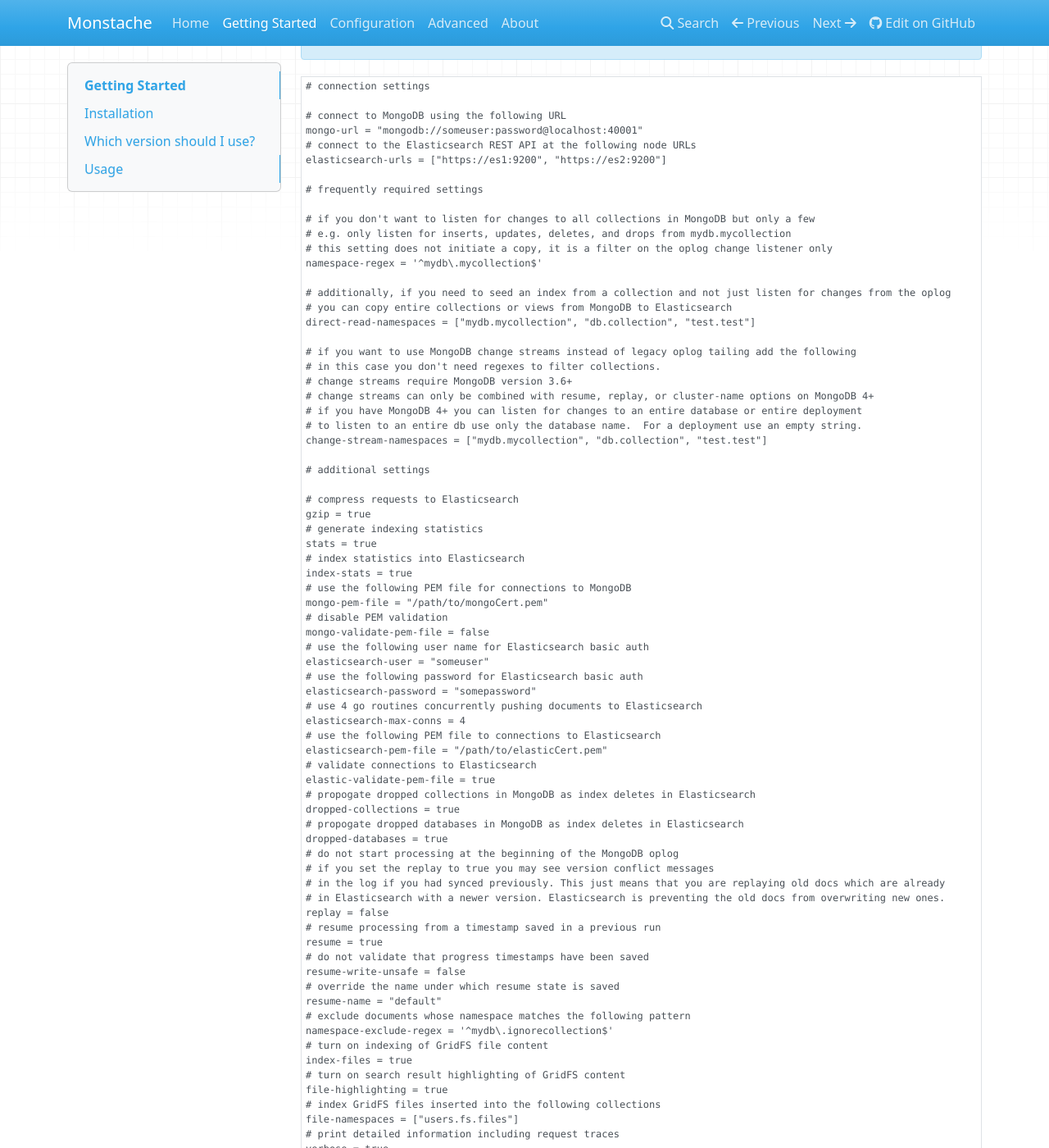
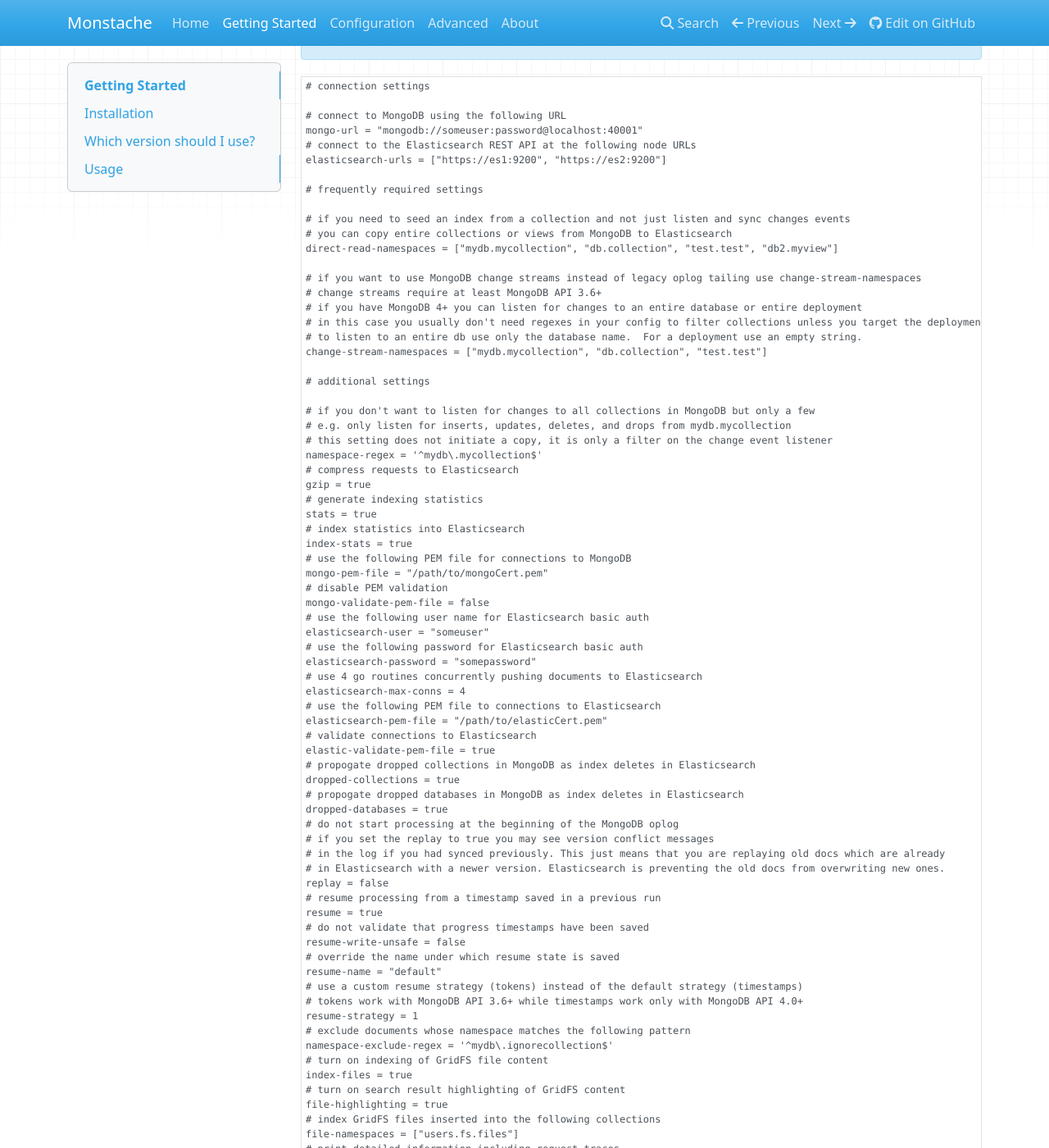
Before and after one commit to rwynn/monstache-site, an MkDocs documentation site: the page built from src/start.md, in a window 1280 px wide and 1400 px high, scrolled down 2133 px. Shown: the whole window at 82% size. Built offline with MkDocs 1.6.1, drawn with Linux system fonts in a browser that asks for light colours; nearby versions of some CDN libraries; a style sheet for code colours, icons or effects is not loaded.

Commit message:
cleanup docs

```diff
--- a/docs/index.html
+++ b/docs/index.html
@@ -271,5 +271,5 @@ it up and running.</p>
 
 <!--
 MkDocs version : 1.0.4
-Build Date UTC : 2019-11-20 21:07:23
+Build Date UTC : 2019-11-24 21:22:06
 -->
--- a/src/start.md
+++ b/src/start.md
@@ -107,25 +107,23 @@ elasticsearch-urls = ["https://es1:9200", "https://es2:9200"]
 
 # frequently required settings
 
-# if you don't want to listen for changes to all collections in MongoDB but only a few
-# e.g. only listen for inserts, updates, deletes, and drops from mydb.mycollection
-# this setting does not initiate a copy, it is a filter on the oplog change listener only
-namespace-regex = '^mydb\.mycollection$'
+# if you need to seed an index from a collection and not just listen and sync changes events
+# you can copy entire collections or views from MongoDB to Elasticsearch
+direct-read-namespaces = ["mydb.mycollection", "db.collection", "test.test", "db2.myview"]
 
-# additionally, if you need to seed an index from a collection and not just listen for changes from the oplog
-# you can copy entire collections or views from MongoDB to Elasticsearch
-direct-read-namespaces = ["mydb.mycollection", "db.collection", "test.test"]
-
-# if you want to use MongoDB change streams instead of legacy oplog tailing add the following
-# in this case you don't need regexes to filter collections.
-# change streams require MongoDB version 3.6+
-# change streams can only be combined with resume, replay, or cluster-name options on MongoDB 4+
+# if you want to use MongoDB change streams instead of legacy oplog tailing use change-stream-namespaces
+# change streams require at least MongoDB API 3.6+
 # if you have MongoDB 4+ you can listen for changes to an entire database or entire deployment
+# in this case you usually don't need regexes in your config to filter collections unless you target the deployment.
 # to listen to an entire db use only the database name.  For a deployment use an empty string.
 change-stream-namespaces = ["mydb.mycollection", "db.collection", "test.test"]
 
 # additional settings
 
+# if you don't want to listen for changes to all collections in MongoDB but only a few
+# e.g. only listen for inserts, updates, deletes, and drops from mydb.mycollection
+# this setting does not initiate a copy, it is only a filter on the change event listener
+namespace-regex = '^mydb\.mycollection$'
 # compress requests to Elasticsearch
 gzip = true
 # generate indexing statistics
@@ -161,6 +159,9 @@ resume = true
 resume-write-unsafe = false
 # override the name under which resume state is saved
 resume-name = "default"
+# use a custom resume strategy (tokens) instead of the default strategy (timestamps)
+# tokens work with MongoDB API 3.6+ while timestamps work only with MongoDB API 4.0+
+resume-strategy = 1
 # exclude documents whose namespace matches the following pattern
 namespace-exclude-regex = '^mydb\.ignorecollection$'
 # turn on indexing of GridFS file content
```
Also changed, not shown: docs/sitemap.xml (+5 -5 lines), docs/start/index.html (+13 -12 lines), docs/search/search_index.json, 1 other file.
